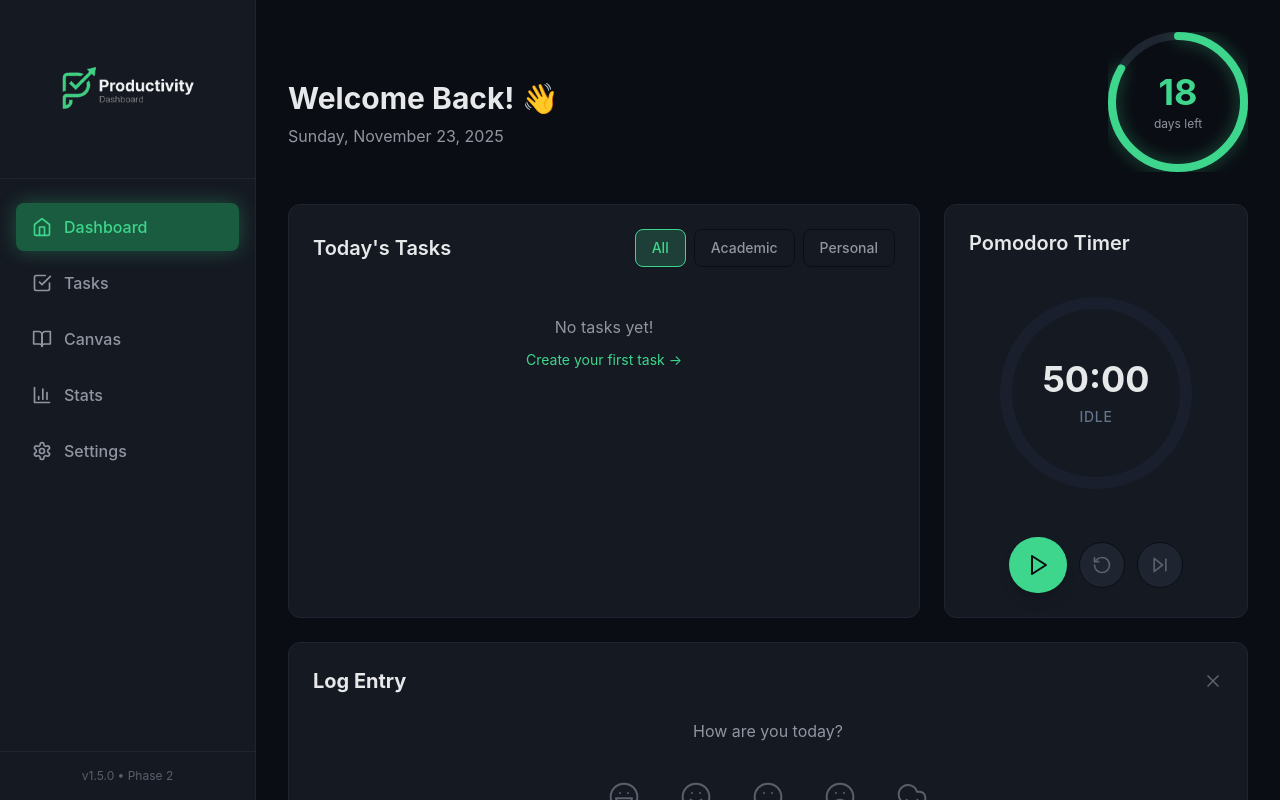
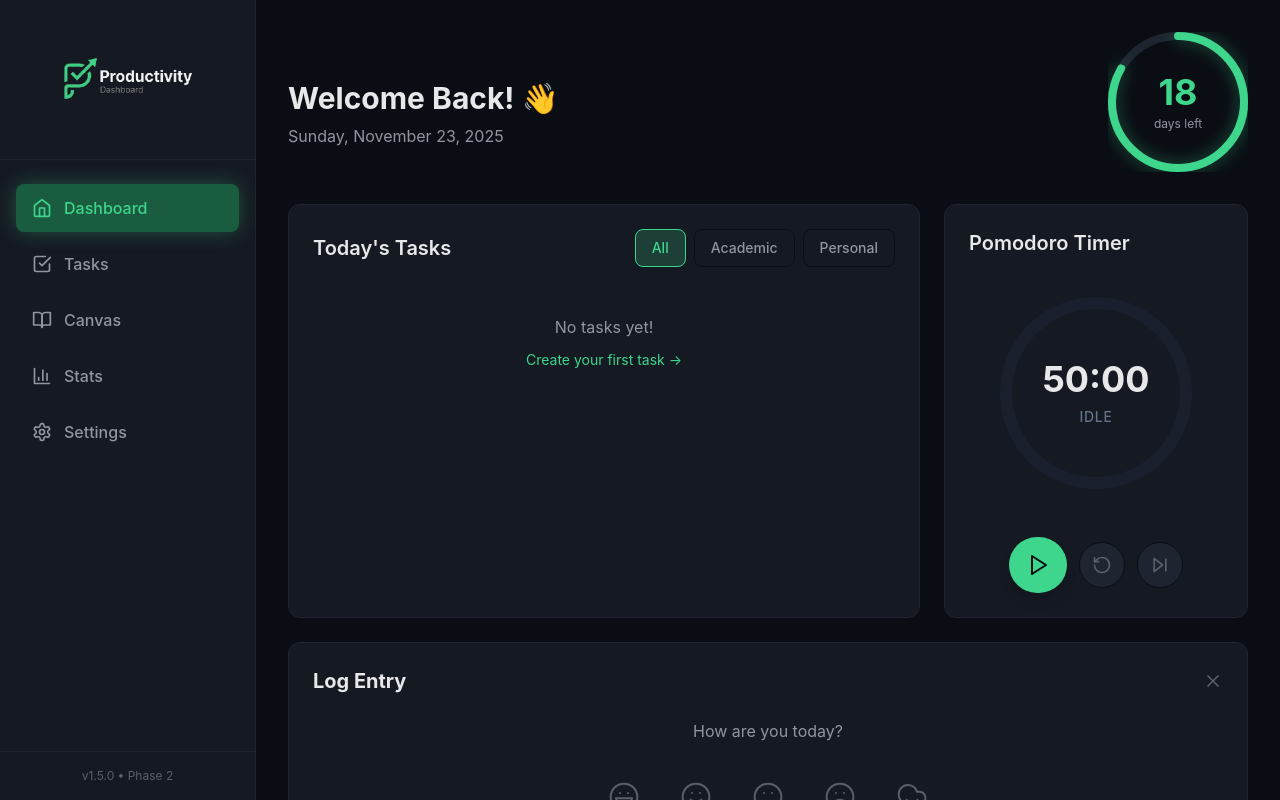
Before and after one commit to nicholasbeskow/productivity-dashboard, a React (Vite) app: page / in a window 1280 px wide. Built offline with nearby package versions, Linux system fonts and the light colour scheme.

Commit message:
Simplify logo container to fill available width
- Use balanced p-4 padding
- Remove flex centering (not needed when filling width)
- Remove max-h constraint to let image scale naturally

```diff
--- a/src/components/Layout/Sidebar.jsx
+++ b/src/components/Layout/Sidebar.jsx
@@ -13,11 +13,11 @@ const Sidebar = ({ activeTab, setActiveTab }) => {
   return (
     <aside className="w-64 bg-bg-secondary border-r border-bg-tertiary flex flex-col">
       {/* App Title / Logo Area */}
-      <div className="px-2 py-6 border-b border-bg-tertiary flex justify-center items-center">
+      <div className="p-4 border-b border-bg-tertiary">
         <img
           src={logo}
           alt="Productivity Dashboard Logo"
-          className="w-full h-auto object-contain max-h-[130px]"
+          className="w-full h-auto"
         />
       </div>
 
```
